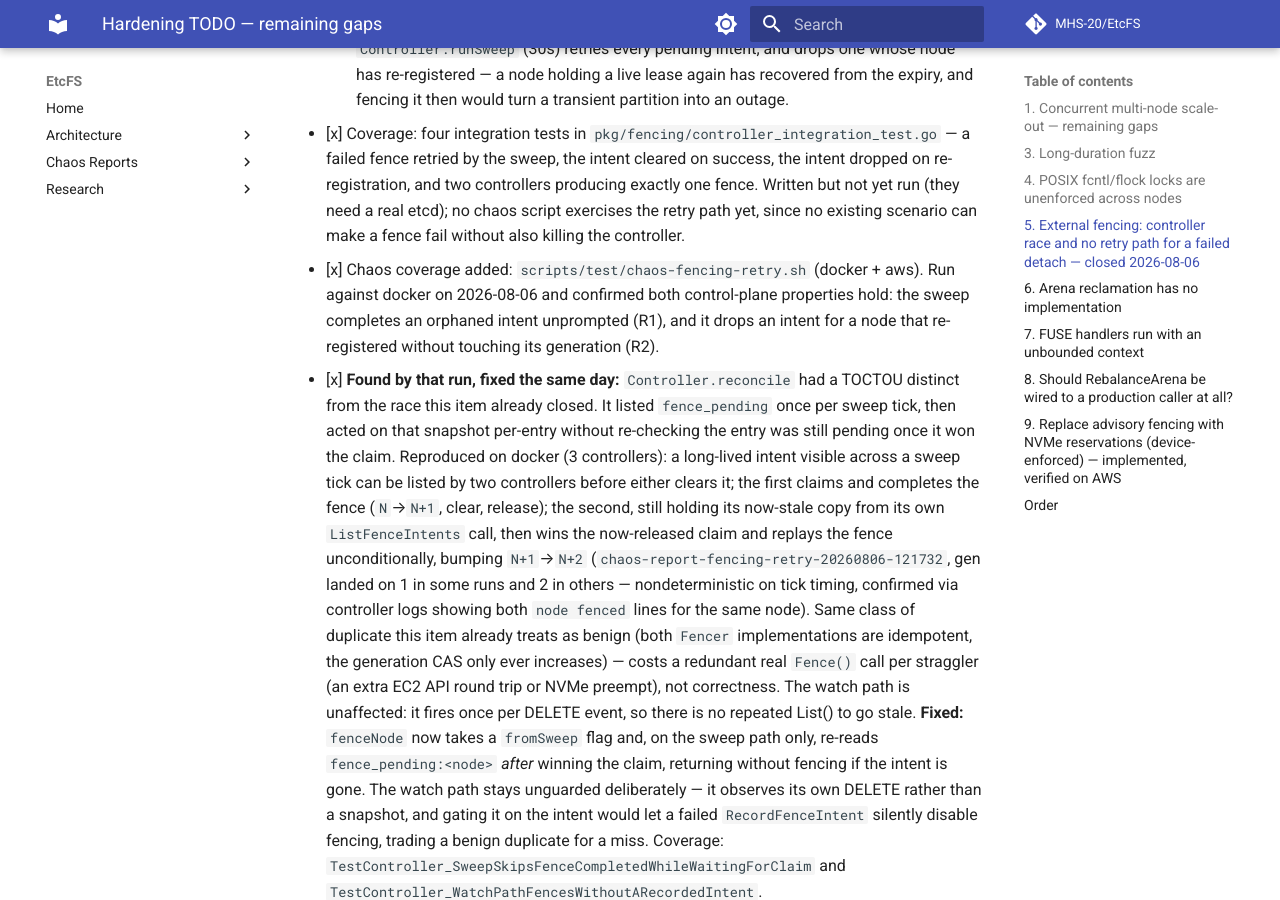
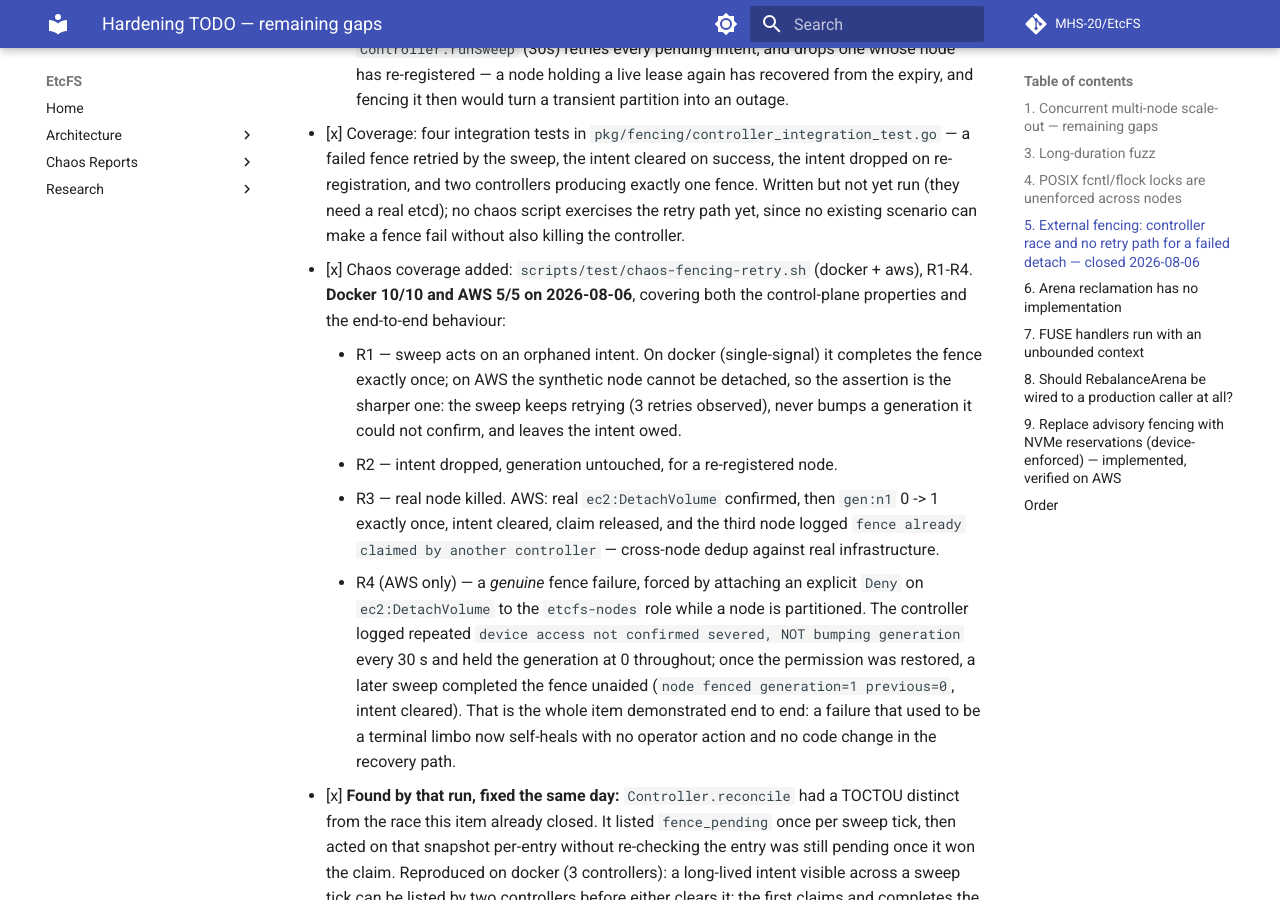
Before and after one commit to MHS-20/EtcFS, an MkDocs documentation site: the page built from docs/TODO-hardening.md, in a window 1280 px wide and 900 px high, scrolled down 2704 px. Built offline with MkDocs 1.6.1 and Material for MkDocs 9.7.7, drawn with Linux system fonts in a browser that asks for light colours; comment, search, counter and statistics services are not loaded.

Commit message:
docs(fencing): recorded the docker and AWS chaos results for the fence-retry work

```diff
--- a/docs/TODO-hardening.md
+++ b/docs/TODO-hardening.md
@@ -123,10 +123,28 @@ once.
       the retry path yet, since no existing scenario can make a fence fail
       without also killing the controller.
 - [x] Chaos coverage added: `scripts/test/chaos-fencing-retry.sh` (docker +
-      aws). Run against docker on 2026-08-06 and confirmed both control-plane
-      properties hold: the sweep completes an orphaned intent unprompted
-      (R1), and it drops an intent for a node that re-registered without
-      touching its generation (R2).
+      aws), R1-R4. **Docker 10/10 and AWS 5/5 on 2026-08-06**, covering both
+      the control-plane properties and the end-to-end behaviour:
+      - R1 — sweep acts on an orphaned intent. On docker (single-signal) it
+        completes the fence exactly once; on AWS the synthetic node cannot be
+        detached, so the assertion is the sharper one: the sweep keeps
+        retrying (3 retries observed), never bumps a generation it could not
+        confirm, and leaves the intent owed.
+      - R2 — intent dropped, generation untouched, for a re-registered node.
+      - R3 — real node killed. AWS: real `ec2:DetachVolume` confirmed, then
+        `gen:n1` 0 -> 1 exactly once, intent cleared, claim released, and the
+        third node logged `fence already claimed by another controller` —
+        cross-node dedup against real infrastructure.
+      - R4 (AWS only) — a *genuine* fence failure, forced by attaching an
+        explicit `Deny` on `ec2:DetachVolume` to the `etcfs-nodes` role while
+        a node is partitioned. The controller logged repeated
+        `device access not confirmed severed, NOT bumping generation` every
+        30 s and held the generation at 0 throughout; once the permission was
+        restored, a later sweep completed the fence unaided
+        (`node fenced generation=1 previous=0`, intent cleared). That is the
+        whole item demonstrated end to end: a failure that used to be a
+        terminal limbo now self-heals with no operator action and no code
+        change in the recovery path.
 - [x] **Found by that run, fixed the same day:** `Controller.reconcile` had a
       TOCTOU distinct from the race this item already closed. It listed
       `fence_pending` once per sweep tick, then acted on that snapshot
```
